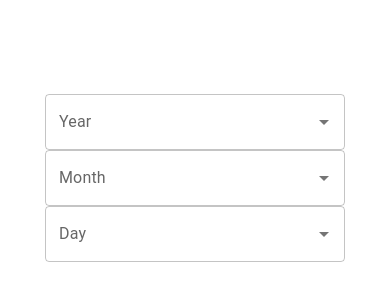
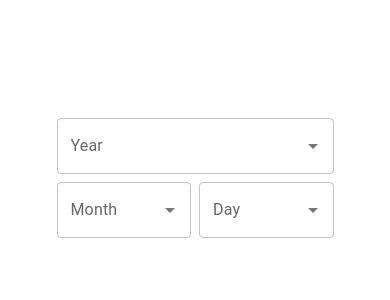
Before and after one commit to N0FreeLunch/Mui, a React (Vite) app: page /birthday in a window 390 px wide. Shown: the part 244-544 px from the top of the page. Built offline with nearby package versions, Linux system fonts and the light colour scheme.

Commit message:
모바일 PC의 배치 변경

```diff
--- a/src/pages/SampleForm/ui/BirthDayPage.tsx
+++ b/src/pages/SampleForm/ui/BirthDayPage.tsx
@@ -1,11 +1,10 @@
 import { Year, Month, Day } from '@src/shared/ui/date/index'
+import { BirthDay } from '@src/widgets/ui/date';
 
 const BirthDayPage = () => {
   return (
     <>
-      <Year/>
-      <Month/>
-      <Day/>
+      <BirthDay/>
     </>
   );
 }
--- a/src/shared/ui/date/Day.tsx
+++ b/src/shared/ui/date/Day.tsx
@@ -15,7 +15,6 @@ export default function Month({year = 0, month = 0}: {year?: number, month?: num
       disablePortal
       id="Month-selector"
       options={dayList}
-      sx={{ width: 300 }}
       renderInput={(params) => <TextField {...params} label="Day" />}
     />
   );
--- a/src/shared/ui/date/Month.tsx
+++ b/src/shared/ui/date/Month.tsx
@@ -9,7 +9,6 @@ export default function Month() {
       disablePortal
       id="Month-selector"
       options={monthList}
-      sx={{ width: 300 }}
       renderInput={(params) => <TextField {...params} label="Month" />}
     />
   );
--- a/src/shared/ui/date/Year.tsx
+++ b/src/shared/ui/date/Year.tsx
@@ -13,7 +13,6 @@ export default function Year({count = 100}) {
       disablePortal
       id="year-selector"
       options={displayYearList}
-      sx={{ width: 300 }}
       renderInput={(params) => <TextField {...params} label="Year" />}
     />
   );
--- /dev/null
+++ b/src/widgets/ui/date/BirthDay.tsx
@@ -0,0 +1,14 @@
+import { Grid } from '@mui/material';
+import { Year, Month, Day } from "@src/shared/ui/date";
+
+const BirthDay = () => {
+  return (
+    <Grid container spacing={1} >
+      <Grid item xs={12} md={4}><Year/></Grid>
+      <Grid item xs={6} md={4}><Month/></Grid>
+      <Grid item xs={6} md={4}><Day/></Grid>
+    </Grid>
+  );
+}
+
+export default BirthDay;
--- /dev/null
+++ b/src/widgets/ui/date/index.ts
@@ -0,0 +1,2 @@
+import BirthDay from "./BirthDay";
+export { BirthDay }
```
